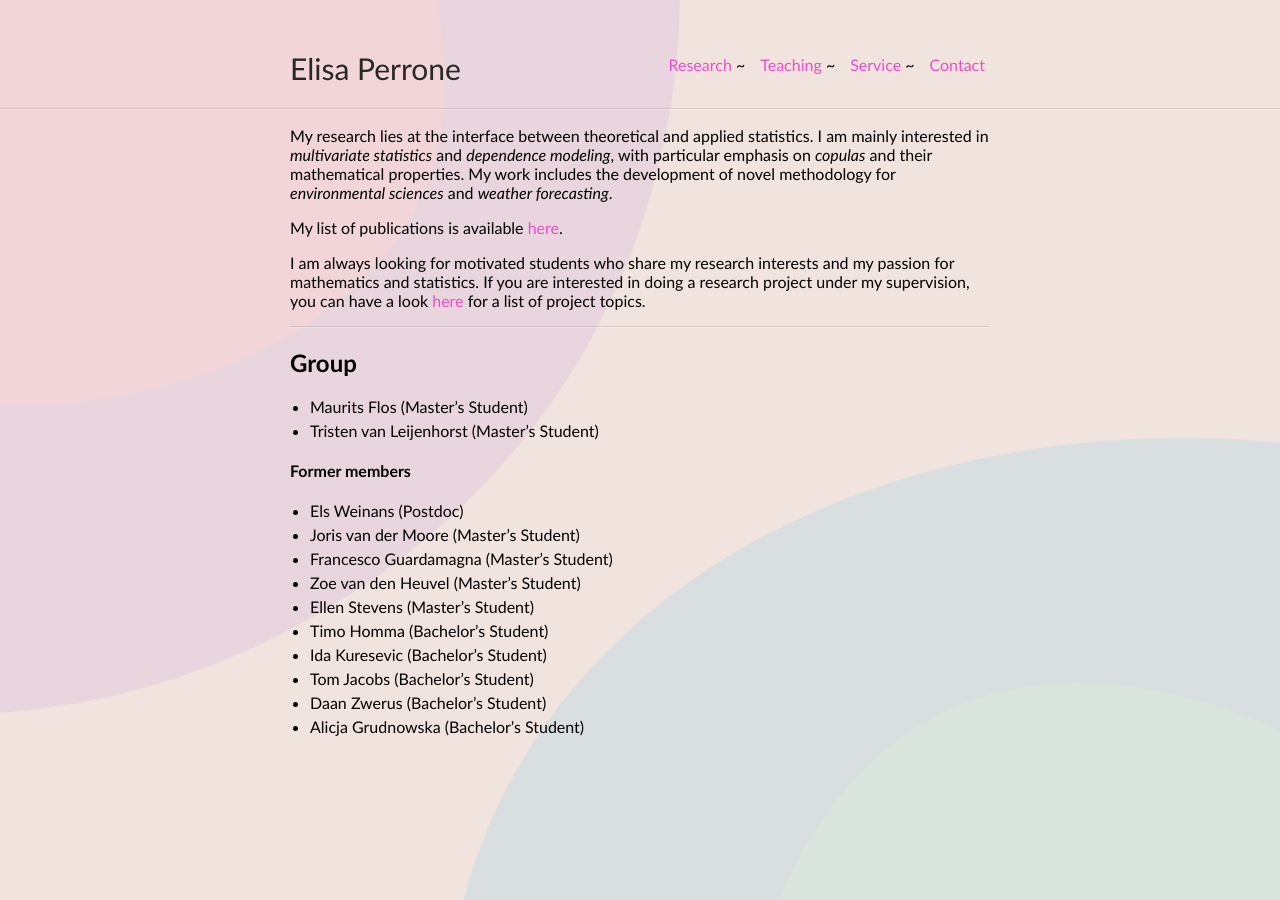
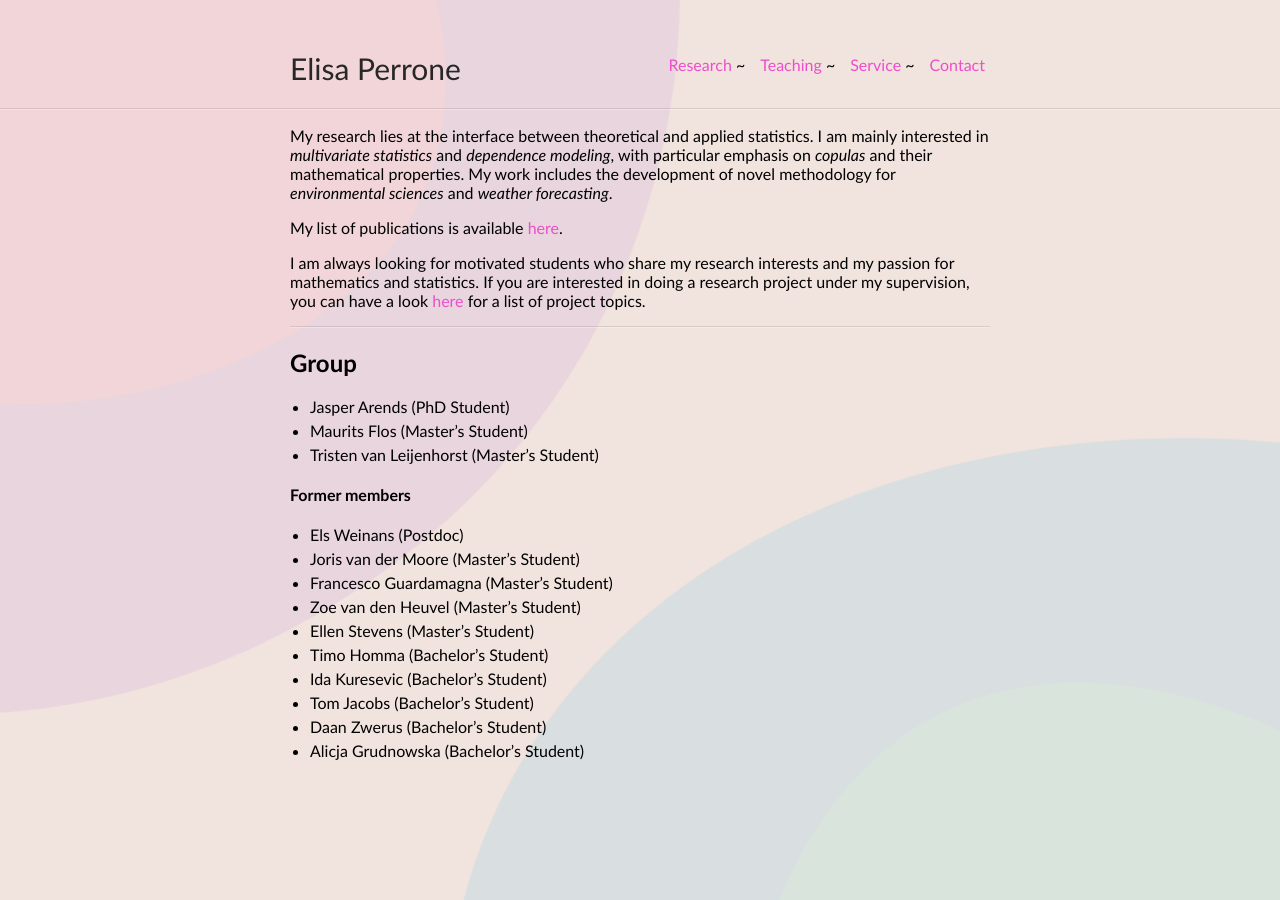
Before and after one commit to elisaperrone/elisaperrone.github.io, a Jekyll site: the page built from research.md, in a window 1280 px wide. Built offline with Jekyll 4.4.1, drawn with Linux system fonts in a browser that asks for light colours.

Commit message:
Update research.md

```diff
--- a/research.md
+++ b/research.md
@@ -15,6 +15,7 @@ I am always looking for motivated students who share my research interests and m
 ---
 
 ## Group
+* Jasper Arends (PhD Student)
 * Maurits Flos (Master's Student)
 * Tristen van Leijenhorst (Master's Student)
 
```
